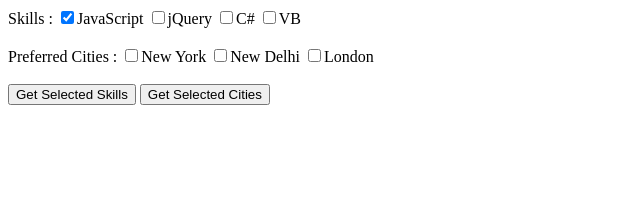
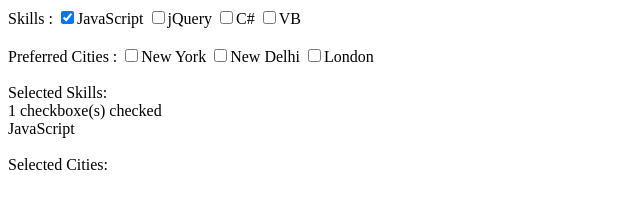
Before and after one commit to mark20123/jquery, a plain HTML site: page index.html in a window 1280 px wide. Both pictures are taken after a click on the checkbox 67 px from the left and 17 px from the top of the page. Shown: the whole page, without its empty margins (0-640 px from the left). Drawn offline with nearby package versions, Linux system fonts and the light colour scheme.

Commit message:
Select values of checkbox group with jquery v2

```diff
--- a/index.html
+++ b/index.html
@@ -19,11 +19,7 @@
 Skills :
 <input type="checkbox" name="skills" value="JavaScript" />JavaScript
 <input type="checkbox" name="skills" value="jQuery" />jQuery
-
-
 <input type="checkbox" name="skills" value="C#" />C#
-
-
 <input type="checkbox" name="skills" value="VB" />VB
 <br /><br />
 Preferred Cities :
@@ -31,20 +27,20 @@ Preferred Cities :
 <input type="checkbox" name="cities" value="New Delhi" />New Delhi
 <input type="checkbox" name="cities" value="London" />London
 <br /><br />
-<input id="btnGetSelectedSkills" type="submit" value="Get Selected Skills" />
-<input id="btnGetSelectedCities" type="submit" value="Get Selected Cities" />
-<br /><br />
-<div id="divResult">
-</div>
+Selected Skills:<br />
+<div id="divskills"></div>
+<br />
+Selected Cities:<br />
+<div id="divcities"></div>
 
 <script type="text/javascript">
 
     $(document).ready(function () {
-    $('#btnGetSelectedSkills').click(function () {
+        $('input[name="skills"]').click(function () {
             getSelectedCheckBoxes('skills');
         });
 
-    $('#btnGetSelectedCities').click(function () {
+        $('input[name="cities"]').click(function () {
             getSelectedCheckBoxes('cities');
         });
 
@@ -55,10 +51,10 @@ $(document).ready(function () {
                 result.each(function () {
                     resultString += $(this).val() + "<br/>";
                 });
-            $('#divResult').html(resultString);
+                $('#div' + groupName).html(resultString);
             }
             else {
-            $('#divResult').html("No checkbox checked");
+                $('#div' + groupName).html("No checkbox checked");
             }
         };
     });
```
Lines whose indentation alone changed are shown as unchanged.
